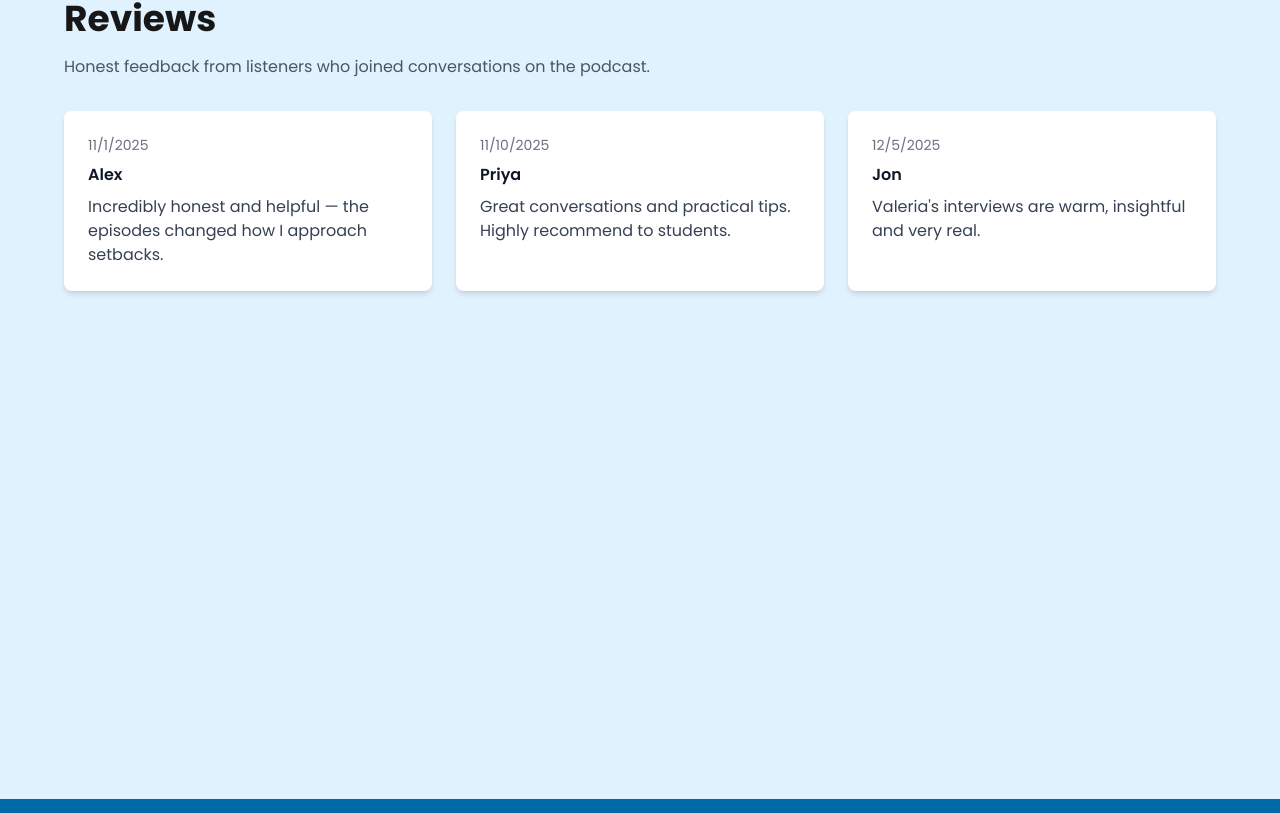
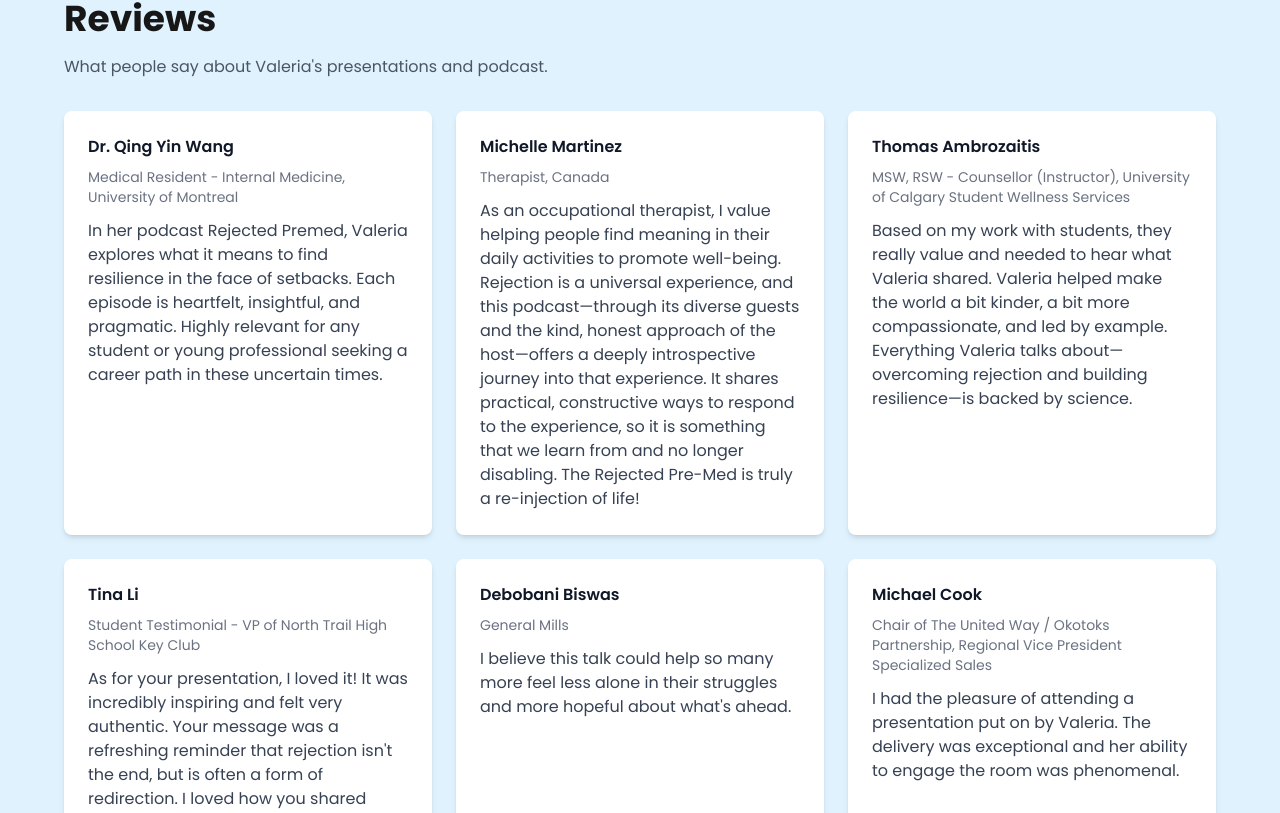
Before and after one commit to xrustiks/rejred, a Next.js app: page /reviews in a window 1280 px wide. Shown: the part 326-1139 px from the top of the page. Built offline with nearby package versions, Linux system fonts and the light colour scheme.

Commit message:
reviews added

```diff
--- a/app/reviews/page.tsx
+++ b/app/reviews/page.tsx
@@ -4,10 +4,49 @@ export const metadata = {
   description: "What listeners say about The Rejected Pre-Med Podcast",
 };
 
-const sampleReviews = [
-  { id: 1, name: "Alex", text: "Incredibly honest and helpful — the episodes changed how I approach setbacks.", date: "2025-11-01" },
-  { id: 2, name: "Priya", text: "Great conversations and practical tips. Highly recommend to students.", date: "2025-11-10" },
-  { id: 3, name: "Jon", text: "Valeria's interviews are warm, insightful and very real.", date: "2025-12-05" },
+const reviews = [
+  {
+    id: 1,
+    name: "Dr. Qing Yin Wang",
+    role: "Medical Resident - Internal Medicine, University of Montreal",
+    text: "In her podcast Rejected Premed, Valeria explores what it means to find resilience in the face of setbacks. Each episode is heartfelt, insightful, and pragmatic. Highly relevant for any student or young professional seeking a career path in these uncertain times.",
+  },
+  {
+    id: 2,
+    name: "Michelle Martinez",
+    role: "Therapist, Canada",
+    text: "As an occupational therapist, I value helping people find meaning in their daily activities to promote well-being. Rejection is a universal experience, and this podcast—through its diverse guests and the kind, honest approach of the host—offers a deeply introspective journey into that experience. It shares practical, constructive ways to respond to the experience, so it is something that we learn from and no longer disabling. The Rejected Pre-Med is truly a re-injection of life!",
+  },
+  {
+    id: 3,
+    name: "Thomas Ambrozaitis",
+    role: "MSW, RSW - Counsellor (Instructor), University of Calgary Student Wellness Services",
+    text: "Based on my work with students, they really value and needed to hear what Valeria shared. Valeria helped make the world a bit kinder, a bit more compassionate, and led by example. Everything Valeria talks about—overcoming rejection and building resilience—is backed by science.",
+  },
+  {
+    id: 4,
+    name: "Tina Li",
+    role: "Student Testimonial - VP of North Trail High School Key Club",
+    text: "As for your presentation, I loved it! It was incredibly inspiring and felt very authentic. Your message was a refreshing reminder that rejection isn't the end, but is often a form of redirection. I loved how you shared strategies for navigating rejection and building resilience through it.",
+  },
+  {
+    id: 5,
+    name: "Debobani Biswas",
+    role: "General Mills",
+    text: "I believe this talk could help so many more feel less alone in their struggles and more hopeful about what's ahead.",
+  },
+  {
+    id: 6,
+    name: "Michael Cook",
+    role: "Chair of The United Way / Okotoks Partnership, Regional Vice President Specialized Sales",
+    text: "I had the pleasure of attending a presentation put on by Valeria. The delivery was exceptional and her ability to engage the room was phenomenal.",
+  },
+  {
+    id: 7,
+    name: "Tomi Ogeye",
+    role: "MA - Specialist new student programs",
+    text: "It was great having Valeria! Valeria was flexible with the planning and clearly liked engaging with students. Her message is important and I hope more students get the opportunity to hear from her. People in general would learn to embrace their feelings of disappointment after rejection and then take action in exploring other avenues for connection and advancement, after hearing from Valeria.",
+  },
 ];
 
 export default function ReviewsPage() {
@@ -15,14 +54,14 @@ export default function ReviewsPage() {
     <div className="container mx-auto px-8 sm:px-12 lg:px-16 py-10 sm:py-12 md:py-16">
       <h1 className="text-3xl sm:text-4xl font-bold mb-4">Reviews</h1>
       <p className="text-gray-600 mb-8">
-        Honest feedback from listeners who joined conversations on the podcast.
+        What people say about Valeria's presentations and podcast.
       </p>
 
       <div className="grid grid-cols-1 md:grid-cols-2 lg:grid-cols-3 gap-6">
-        {sampleReviews.map((r) => (
+        {reviews.map((r) => (
           <article key={r.id} className="bg-white rounded-lg shadow-md p-6">
-            <div className="text-sm text-gray-500 mb-2">{new Date(r.date).toLocaleDateString()}</div>
             <h3 className="font-semibold mb-2 text-gray-900">{r.name}</h3>
+            <div className="text-sm text-gray-500 mb-3">{r.role}</div>
             <p className="text-gray-700">{r.text}</p>
           </article>
         ))}
```
